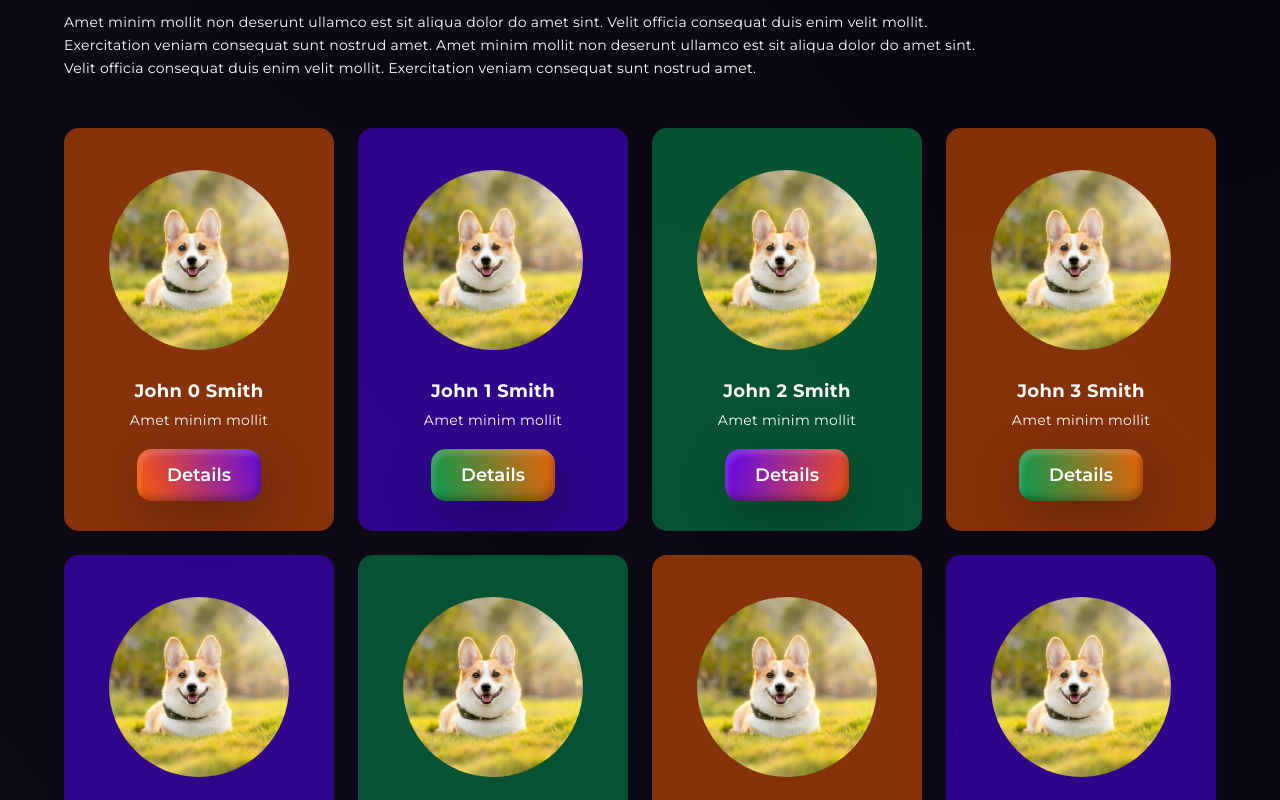
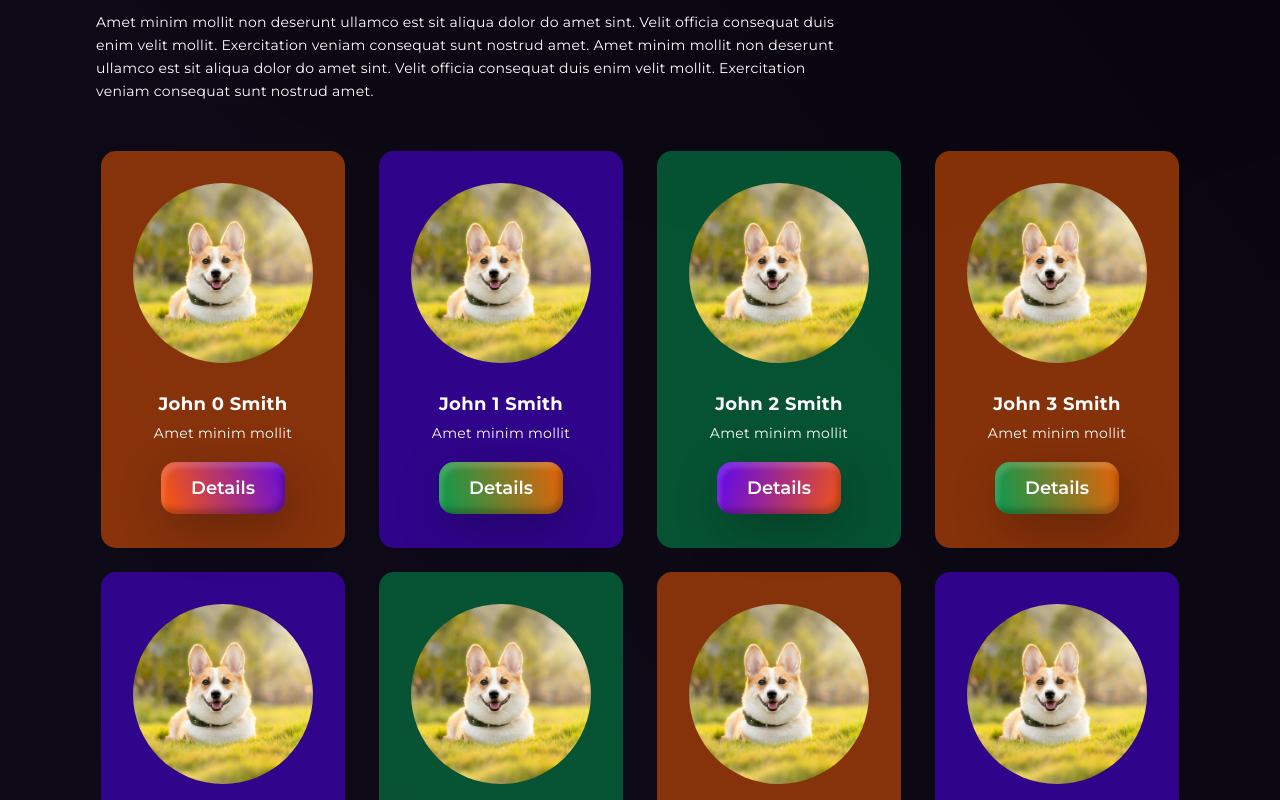
Before and after one commit to storeworkflows/site, a React (Create React App) app: page / in a window 1280 px wide. Shown: the part 1120-1920 px from the top of the page. Built offline with nearby package versions, Linux system fonts and the light colour scheme; a web font is replaced by a local one.

Commit message:
style changes

```diff
--- a/src/components/UserCard/UserCard.scss
+++ b/src/components/UserCard/UserCard.scss
@@ -15,11 +15,14 @@
   display: inline-flex;
   flex-flow: column;
   border-radius: 15px;
-  width: 100%;
-
+  margin: auto;
   align-items: center;
 
-  padding: 42px 20px 20px;
+  padding: 3rem 3rem 1.5rem;
+
+  @media (max-width: 1300px){
+    padding: 2em 2rem 1.5rem;
+  }
 
   .user-name{
     @include Montserrat(700);
--- a/src/index.scss
+++ b/src/index.scss
@@ -41,7 +41,7 @@ a{
 }
 
 .container {
-  width: 90%;
+  width: 85%;
   margin: auto;
   padding: 3rem 0;
 }
--- a/src/sections/Team/Team.scss
+++ b/src/sections/Team/Team.scss
@@ -4,11 +4,10 @@
   display: grid;
   grid-template-columns: repeat(4, 1fr);
   gap: 1.5rem;
-
 }
 
 .description{
-  width: 80%;
+  width: 70%;
   margin-bottom: 3rem;
 }
 
```
